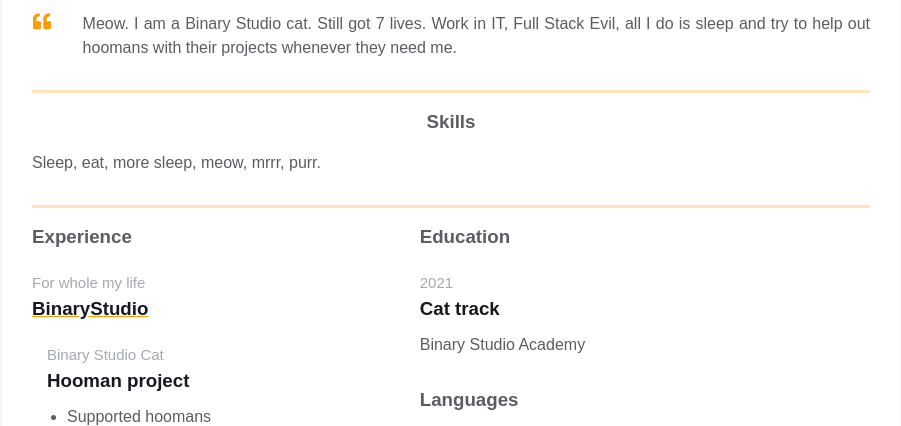
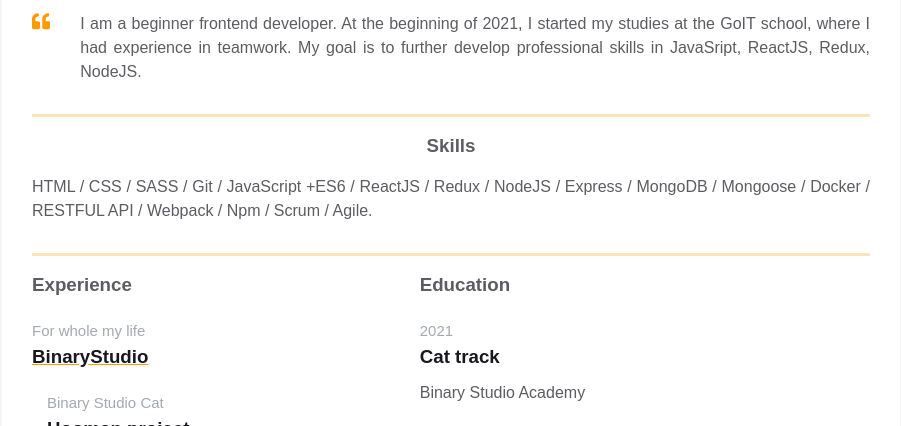
Before and after one commit to andysmokk/homepage, a plain HTML site: page index.html in a window 1280 px wide. Shown: the part 350-776 px from the top of the page, without its empty margins (189-1090 px from the left). Drawn offline with Linux system fonts and the light colour scheme.

Commit message:
add skills

```diff
--- a/index.html
+++ b/index.html
@@ -160,9 +160,10 @@
               </svg>
             </div>
             <p class="intro_text">
-              Meow. I am a Binary Studio cat. Still got 7 lives. Work in IT,
-              Full Stack Evil, all I do is sleep and try to help out hoomans
-              with their projects whenever they need me.
+              I am a beginner frontend developer. At the beginning of 2021, I
+              started my studies at the GoIT school, where I had experience in
+              teamwork. My goal is to further develop professional skills in
+              JavaSript, ReactJS, Redux, NodeJS.
             </p>
           </div>
         </div>
@@ -172,7 +173,9 @@
           <div class="skills">
             <h3 class="skills__header">Skills</h3>
             <p class="skills__text">
-              Sleep, eat, more sleep, meow, mrrr, purr.
+              HTML / CSS / SASS / Git / JavaScript +ES6 / ReactJS / Redux /
+              NodeJS / Express / MongoDB / Mongoose / Docker / RESTFUL API /
+              Webpack / Npm / Scrum / Agile.
             </p>
           </div>
         </div>
```
Also changed, not shown: assets/avatar.jpg.
